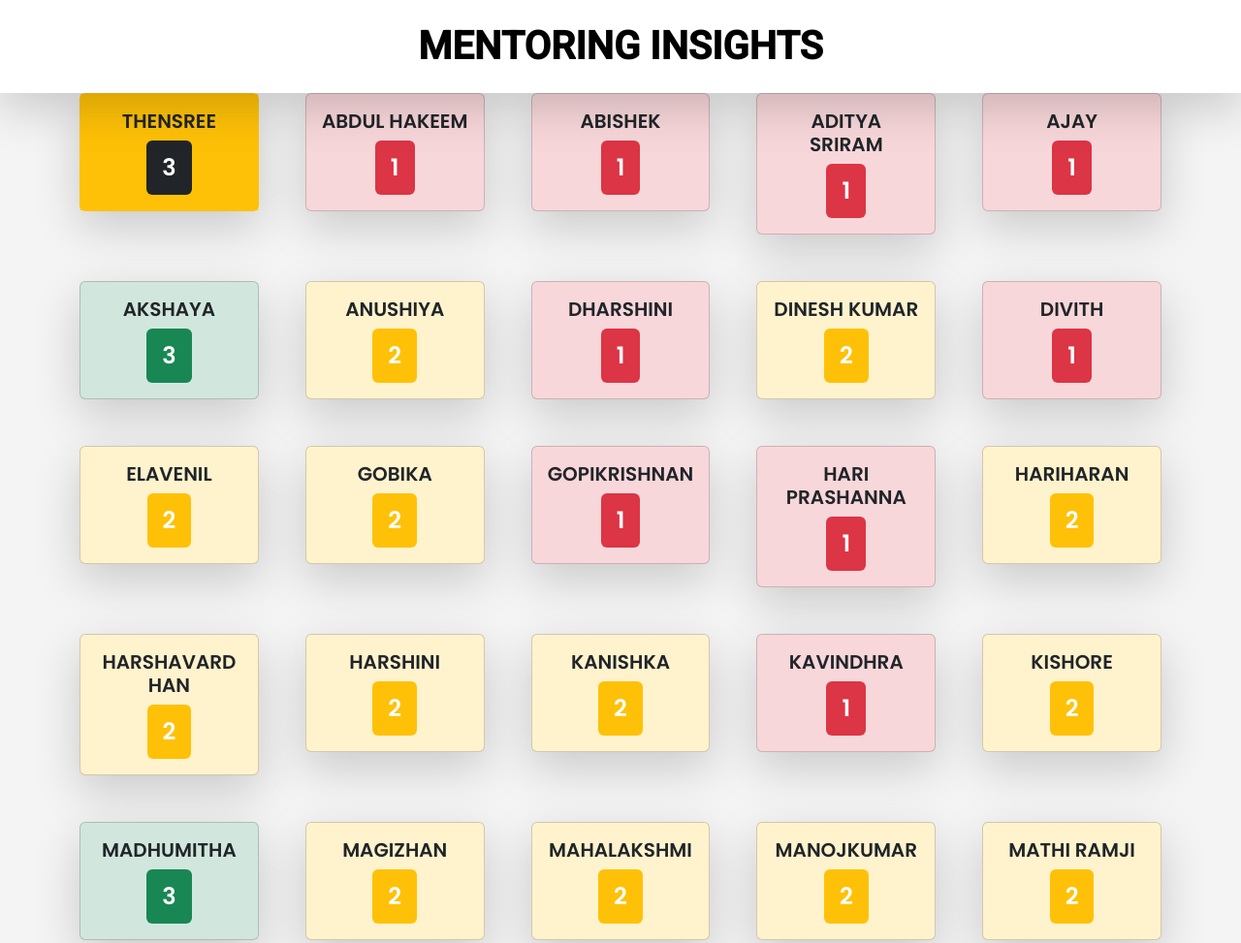
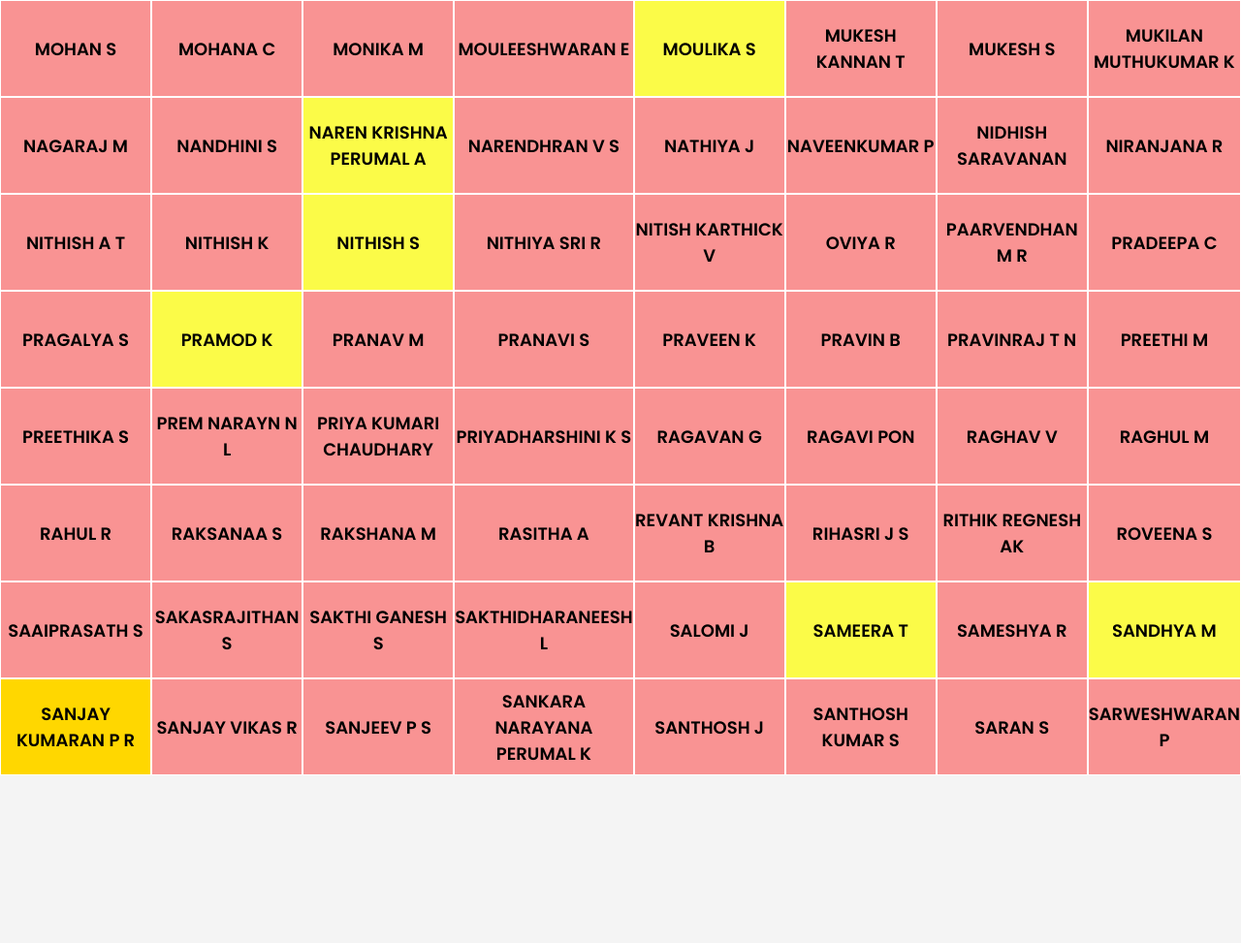
Before and after one commit to nithyasarathim/MMS, a plain HTML site: page index.html in a window 1280 px wide. Shown: the top 973 px of the page at 97% size. After the commit the page ends 800 px from the top, so only its background shows below. Drawn offline with nearby package versions, Linux system fonts and the light colour scheme.

Commit message:
AIDS-C day 1

```diff
--- /dev/null
+++ b/AIDS-C.json
@@ -0,0 +1,322 @@
+[
+    {
+        "s.no": 1,
+        "name": "MOHAN S",
+        "volunteer_count": 0
+    },
+    {
+        "s.no": 2,
+        "name": "MOHANA C",
+        "volunteer_count": 0
+    },
+    {
+        "s.no": 3,
+        "name": "MONIKA M",
+        "volunteer_count": 0
+    },
+    {
+        "s.no": 4,
+        "name": "MOULEESHWARAN E",
+        "volunteer_count": 0
+    },
+    {
+        "s.no": 5,
+        "name": "MOULIKA S",
+        "volunteer_count": 1
+    },
+    {
+        "s.no": 6,
+        "name": "MUKESH KANNAN T",
+        "volunteer_count": 0
+    },
+    {
+        "s.no": 7,
+        "name": "MUKESH S",
+        "volunteer_count": 0
+    },
+    {
+        "s.no": 8,
+        "name": "MUKILAN MUTHUKUMAR K",
+        "volunteer_count": 0
+    },
+    {
+        "s.no": 9,
+        "name": "NAGARAJ M",
+        "volunteer_count": 0
+    },
+    {
+        "s.no": 10,
+        "name": "NANDHINI S",
+        "volunteer_count": 0
+    },
+    {
+        "s.no": 11,
+        "name": "NAREN KRISHNA PERUMAL A",
+        "volunteer_count": 1
+    },
+    {
+        "s.no": 12,
+        "name": "NARENDHRAN V S",
+        "volunteer_count": 0
+    },
+    {
+        "s.no": 13,
+        "name": "NATHIYA J",
+        "volunteer_count": 0
+    },
+    {
+        "s.no": 14,
+        "name": "NAVEENKUMAR P",
+        "volunteer_count": 0
+    },
+    {
+        "s.no": 15,
+        "name": "NIDHISH SARAVANAN",
+        "volunteer_count": 0
+    },
+    {
+        "s.no": 16,
+        "name": "NIRANJANA R",
+        "volunteer_count": 0
+    },
+    {
+        "s.no": 17,
+        "name": "NITHISH A T",
+        "volunteer_count": 0
+    },
+    {
+        "s.no": 18,
+        "name": "NITHISH K",
+        "volunteer_count": 0
+    },
+    {
+        "s.no": 19,
+        "name": "NITHISH S",
+        "volunteer_count": 1
+    },
+    {
+        "s.no": 20,
+        "name": "NITHIYA SRI R",
+        "volunteer_count": 0
+    },
+    {
+        "s.no": 21,
+        "name": "NITISH KARTHICK V",
+        "volunteer_count": 0
+    },
+    {
+        "s.no": 22,
+        "name": "OVIYA R",
+        "volunteer_count": 0
+    },
+    {
+        "s.no": 23,
+        "name": "PAARVENDHAN M R",
+        "volunteer_count": 0
+    },
+    {
+        "s.no": 24,
+        "name": "PRADEEPA C",
+        "volunteer_count": 0
+    },
+    {
+        "s.no": 25,
+        "name": "PRAGALYA S",
+        "volunteer_count": 0
+    },
+    {
+        "s.no": 26,
+        "name": "PRAMOD K",
+        "volunteer_count": 1
+    },
+    {
+        "s.no": 27,
+        "name": "PRANAV M",
+        "volunteer_count": 0
+    },
+    {
+        "s.no": 28,
+        "name": "PRANAVI S",
+        "volunteer_count": 0
+    },
+    {
+        "s.no": 29,
+        "name": "PRAVEEN K",
+        "volunteer_count": 0
+    },
+    {
+        "s.no": 30,
+        "name": "PRAVIN B",
+        "volunteer_count": 0
+    },
+    {
+        "s.no": 31,
+        "name": "PRAVINRAJ T N",
+        "volunteer_count": 0
+    },
+    {
+        "s.no": 32,
+        "name": "PREETHI M",
+        "volunteer_count": 0
+    },
+    {
+        "s.no": 33,
+        "name": "PREETHIKA S",
+        "volunteer_count": 0
+    },
+    {
+        "s.no": 34,
+        "name": "PREM NARAYN N L",
+        "volunteer_count": 0
+    },
+    {
+        "s.no": 35,
+        "name": "PRIYA KUMARI CHAUDHARY",
+        "volunteer_count": 0
+    },
+    {
+        "s.no": 36,
+        "name": "PRIYADHARSHINI K S",
+        "volunteer_count": 0
+    },
+    {
+        "s.no": 37,
+        "name": "RAGAVAN G",
+        "volunteer_count": 0
+    },
+    {
+        "s.no": 38,
+        "name": "RAGAVI PON",
+        "volunteer_count": 0
+    },
+    {
+        "s.no": 39,
+        "name": "RAGHAV V",
+        "volunteer_count": 0
+    },
+    {
+        "s.no": 40,
+        "name": "RAGHUL M",
+        "volunteer_count": 0
+    },
+    {
+        "s.no": 41,
+        "name": "RAHUL R",
+        "volunteer_count": 0
+    },
+    {
+        "s.no": 42,
+        "name": "RAKSANAA S",
+        "volunteer_count": 0
+    },
+    {
+        "s.no": 43,
+        "name": "RAKSHANA M",
+        "volunteer_count": 0
+    },
+    {
+        "s.no": 44,
+        "name": "RASITHA A",
+        "volunteer_count": 0
+    },
+    {
+        "s.no": 45,
+        "name": "REVANT KRISHNA B",
+        "volunteer_count": 0
+    },
+    {
+        "s.no": 46,
+        "name": "RIHASRI J S",
+        "volunteer_count": 0
+    },
+    {
+        "s.no": 47,
+        "name": "RITHIK REGNESH AK",
+        "volunteer_count": 0
+    },
+    {
+        "s.no": 48,
+        "name": "ROVEENA S",
+        "volunteer_count": 0
+    },
+    {
+        "s.no": 49,
+        "name": "SAAIPRASATH S",
+        "volunteer_count": 0
+    },
+    {
+        "s.no": 50,
+        "name": "SAKASRAJITHAN S",
+        "volunteer_count": 0
+    },
+    {
+        "s.no": 51,
+        "name": "SAKTHI GANESH S",
+        "volunteer_count": 0
+    },
+    {
+        "s.no": 52,
+        "name": "SAKTHIDHARANEESH L",
+        "volunteer_count": 0
+    },
+    {
+        "s.no": 53,
+        "name": "SALOMI J",
+        "volunteer_count": 0
+    },
+    {
+        "s.no": 54,
+        "name": "SAMEERA T",
+        "volunteer_count": 1
+    },
+    {
+        "s.no": 55,
+        "name": "SAMESHYA R",
+        "volunteer_count": 0
+    },
+    {
+        "s.no": 56,
+        "name": "SANDHYA M",
+        "volunteer_count": 1
+    },
+    {
+        "s.no": 57,
+        "name": "SANJAY KUMARAN P R",
+        "volunteer_count": 1
+    },
+    {
+        "s.no": 58,
+        "name": "SANJAY VIKAS R",
+        "volunteer_count": 0
+    },
+    {
+        "s.no": 59,
+        "name": "SANJEEV P S",
+        "volunteer_count": 0
+    },
+    {
+        "s.no": 60,
+        "name": "SANKARA NARAYANA PERUMAL K",
+        "volunteer_count": 0
+    },
+    {
+        "s.no": 61,
+        "name": "SANTHOSH J",
+        "volunteer_count": 0
+    },
+    {
+        "s.no": 62,
+        "name": "SANTHOSH KUMAR S",
+        "volunteer_count": 0
+    },
+    {
+        "s.no": 63,
+        "name": "SARAN S",
+        "volunteer_count": 0
+    },
+    {
+        "s.no": 64,
+        "name": "SARWESHWARAN P",
+        "volunteer_count": 0
+    }
+]
--- a/index.html
+++ b/index.html
@@ -3,87 +3,107 @@
 <head>
     <meta charset="UTF-8">
     <meta name="viewport" content="width=device-width, initial-scale=1.0">
-    <title>Mentoring Insights Report</title>
-    <!-- Link to Bootstrap CSS CDN -->
+    <title>Mentoring Dashboard</title>
+
+    <!-- Bootstrap CSS -->
     <link href="https://cdn.jsdelivr.net/npm/bootstrap@5.3.0/dist/css/bootstrap.min.css" rel="stylesheet">
 
-    <!-- Google Fonts for better styling -->
+    <!-- Google Fonts -->
     <link href="https://fonts.googleapis.com/css2?family=Roboto:wght@400;500&family=Poppins:wght@400;600&display=swap" rel="stylesheet">
 
     <style>
+        * {
+            margin: 0;
+            padding: 0;
+            box-sizing: border-box;
+        }
+
         body {
             background-color: #f4f4f4;
             font-family: 'Poppins', sans-serif;
+            display: flex;
+            justify-content: center;
+            align-items: center;
+            height: 100vh;
+            width: 100vw;
+            overflow: hidden;
         }
-        h1 {
-            font-family: 'Roboto', sans-serif;
+
+        .grid-container {
+            display: grid;
+            width: 100vw;
+            height: 100vh;
+            gap: 0;
+            overflow-y: auto;
+            grid-template-columns: repeat(8, 1fr);
         }
+
+        .student-box {
+            display: flex;
+            justify-content: center;
+            align-items: center;
+            text-align: center;
+            font-size: 18px;
+            font-weight: bold;
+            color: black;
+            height: calc(100vh / 8);
+            border: 1px solid white;
+        }
+
+        .star-mentor {
+            background: gold !important;
+            color: black;
+        }
+
+        @media (max-width: 1200px) {
+            .grid-container { grid-template-columns: repeat(6, 1fr); }
+            .student-box { font-size: 16px; }
+        }
+
+        @media (max-width: 900px) {
+            .grid-container { grid-template-columns: repeat(4, 1fr); }
+            .student-box { font-size: 14px; }
+        }
+
+        @media (max-width: 600px) {
+            .grid-container { grid-template-columns: repeat(2, 1fr); }
+            .student-box { font-size: 12px; }
+        }
+
     </style>
 </head>
 <body>
-
-    <!-- Fixed Title -->
-    <h1 class="text-center py-4 bg-white shadow-lg fixed-top fw-bold text-black">MENTORING INSIGHTS</h1>
-
-    <div class="container mt-5 pt-5">
-        <div class="row row-cols-1   row-cols-md-5 g-5" id="students-container">
-            <!-- JavaScript will insert cards here -->
-        </div>
-    </div>
+    <div class="grid-container" id="students-container"></div>
 
     <script>
-        fetch('studentData.json')
+        fetch('AIDS-C.json')
             .then(response => response.json())
             .then(students => {
                 const container = document.getElementById('students-container');
+                const starMentor = students.reduce((prev, current) =>
+                    (prev.volunteer_count > current.volunteer_count) ? prev : current
+                );
 
-                // Find Star Mentor
-                const starMentor = students.reduce((prev, current) => (prev.volunteer_count > current.volunteer_count) ? prev : current);
+                function getColor(volunteerCount) {
+                    if (volunteerCount >= 2) return "rgba(144, 238, 144, 0.9)"; // Green for 3+
+                    if (volunteerCount >= 1) return "rgba(255, 255, 0, 0.7)";
+                    return "rgba(255, 0, 0, 0.4)";
+                }
 
-                // Display Star Mentor First
-                const starCard = `
-                    <div class="col">
-                        <div class="card border-warning shadow-lg text-center">
-                            <div class="card-body bg-warning">
-                                <h5 class="card-title fw-bold">${starMentor.NAME}</h5>
-                                <div class="badge bg-dark fs-4 p-3">${starMentor.volunteer_count}</div>
-                            </div>
+                students.forEach(student => {
+                    const color = student === starMentor ? "gold" : getColor(student.volunteer_count);
+                    const box = `
+                        <div class="student-box  ${student === starMentor ? 'star-mentor' : ''}"
+                             style="background: ${color}; color: black;">
+                            ${student.name}
                         </div>
-                    </div>
-                `;
-                container.innerHTML += starCard;
-
-                // Display remaining students
-                students.forEach(student => {
-                    if (student !== starMentor) {
-                        let bgColor = "bg-danger-subtle";
-                        let countColor = "bg-danger";
-                        if (student.volunteer_count >= 3) {
-                            bgColor = "bg-success-subtle";
-                            countColor = "bg-success";
-                        } else if (student.volunteer_count > 1) {
-                            bgColor = "bg-warning-subtle";
-                            countColor = "bg-warning";
-                        }
-
-                        const card = `
-                            <div class="col">
-                                <div class="card shadow-lg text-center ${bgColor}">
-                                    <div class="card-body">
-                                        <h5 class="card-title fw-bold">${student.NAME}</h5>
-                                        <div class="badge ${countColor} fs-4 p-3 text-white">${student.volunteer_count}</div>
-                                    </div>
-                                </div>
-                            </div>
-                        `;
-                        container.innerHTML += card;
-                    }
+                    `;
+                    container.innerHTML += box;
                 });
             })
             .catch(error => console.error('Error loading student data:', error));
     </script>
 
-    <!-- Bootstrap JS -->
     <script src="https://cdn.jsdelivr.net/npm/bootstrap@5.3.0/dist/js/bootstrap.bundle.min.js"></script>
 </body>
 </html>
```
Also changed, not shown: EEE.json (renamed from studentData.json).
